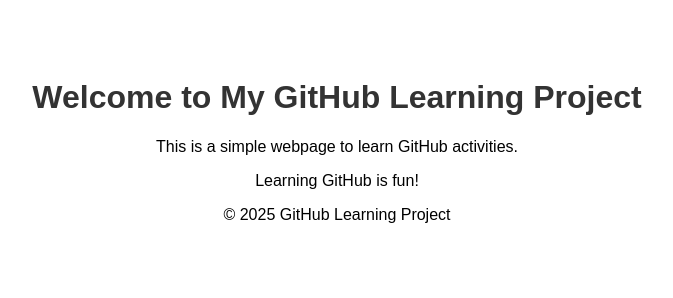
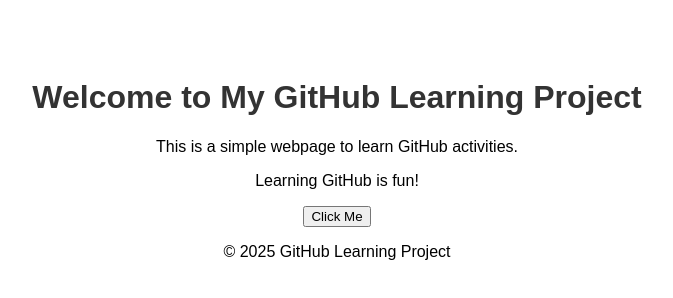
Before and after one commit to Ramcharan003/github-learning-project, a plain HTML site: page index.html in a window 1280 px wide. Shown: the whole page, without its empty margins (303-976 px from the left). Drawn offline with Linux system fonts and the light colour scheme.

Commit message:
add button with button

```diff
--- a/index.html
+++ b/index.html
@@ -13,6 +13,7 @@
     <h1>Welcome to My GitHub Learning Project</h1>
     <p>This is a simple webpage to learn GitHub activities.</p>
     <p>Learning GitHub is fun!</p>
+    <button onclick="alert('Hello, GitHub!')">Click Me</button>
     <footer>
         <p>&copy; 2025 GitHub Learning Project</p>
     </footer>
```
